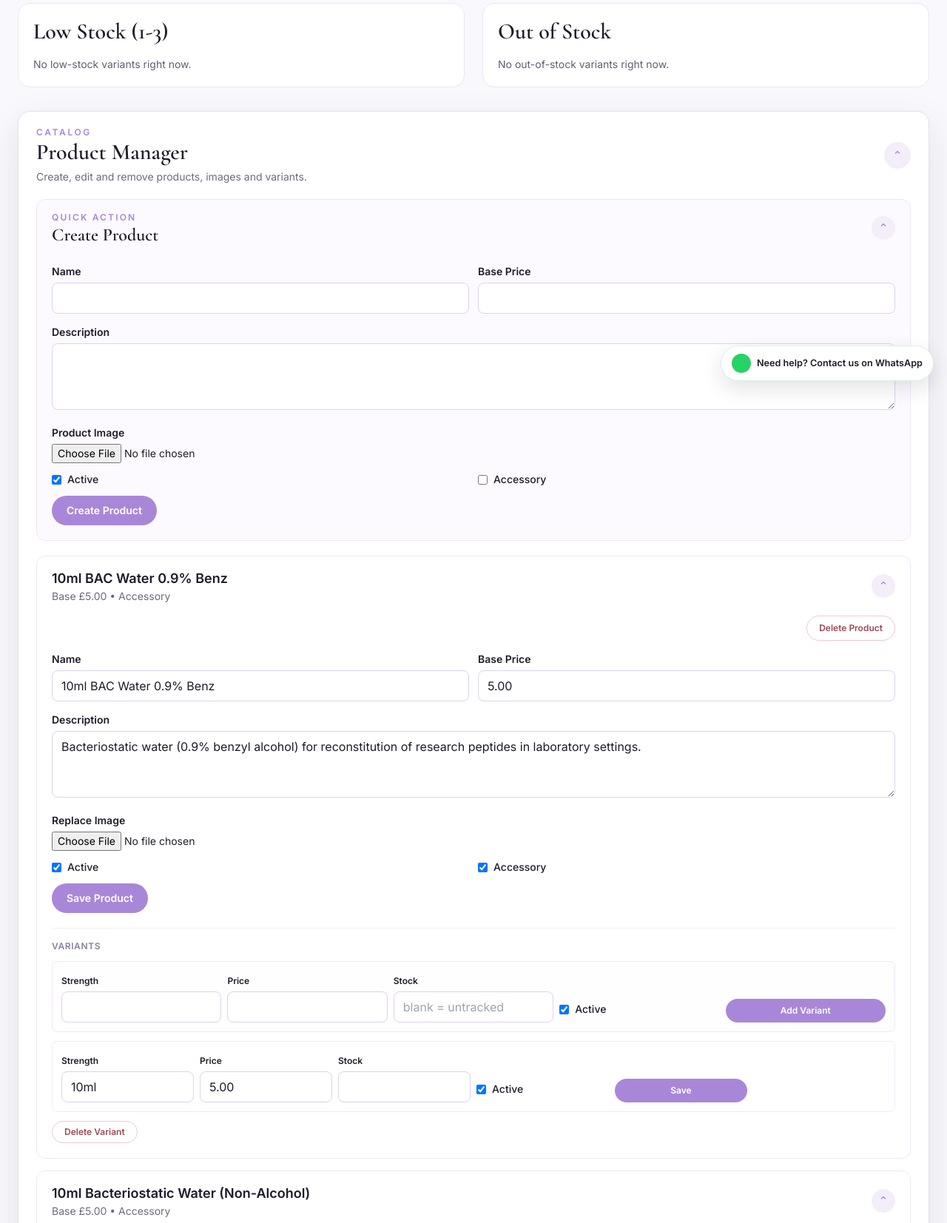
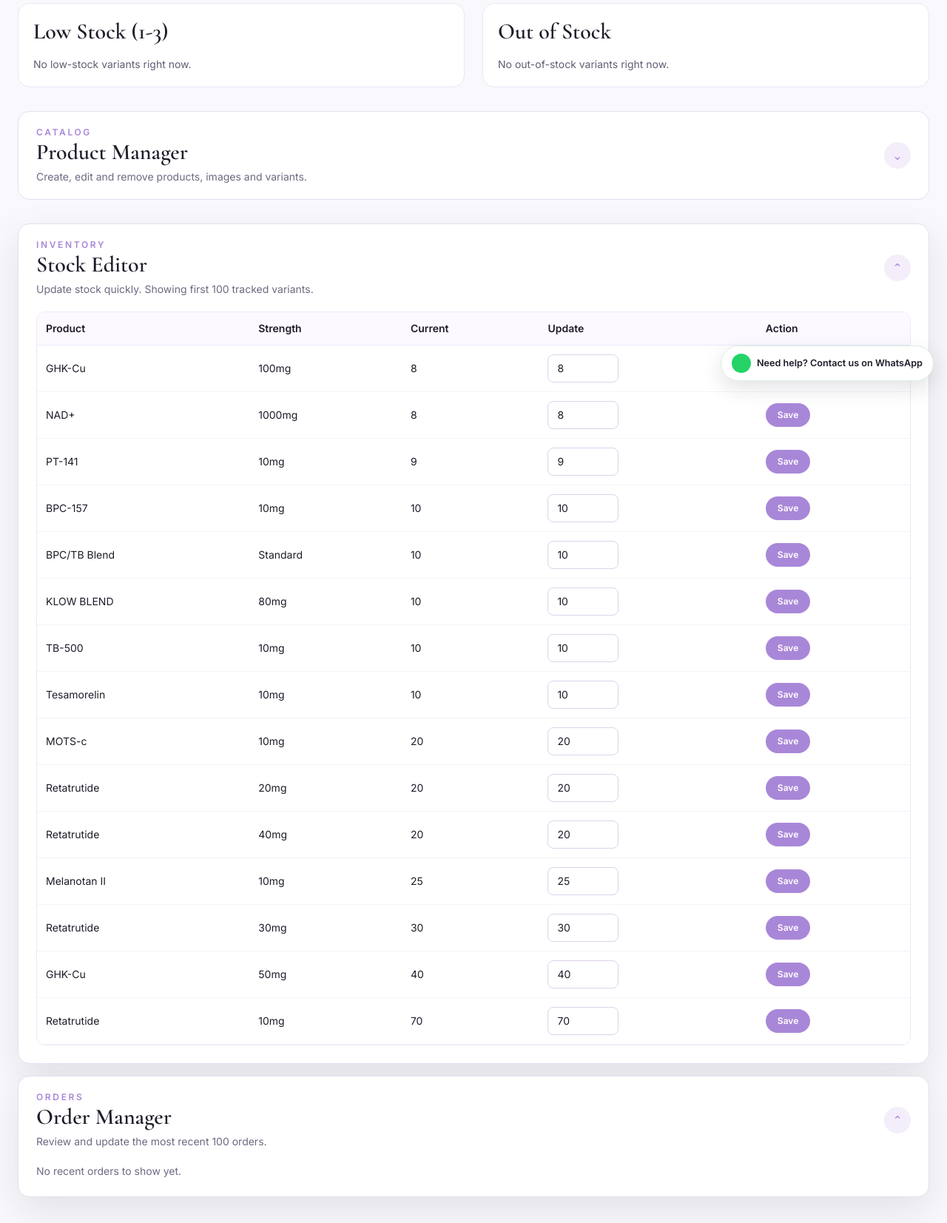
Before and after one commit to Learan-Canning/lightlab, a Django app: page /manager/dashboard/ in a window 1280 px wide. Shown: the part 267-1920 px from the top of the page at 74% size. Run offline with Django 5.2, Linux system fonts and the light colour scheme; the visitor is signed in with stand-in values (Sample User, id 1); data comes from the database, SQL or seed files in the repository; data that the repository does not hold is empty; some libraries are stand-ins or nearby versions.

Commit message:
Collapse product manager into clean per-product dropdown list

```diff
--- a/templates/manager_dashboard.html
+++ b/templates/manager_dashboard.html
@@ -124,7 +124,7 @@
     </section>
 
     <section>
-      <details class="group rounded-2xl border border-[#e7dff1] bg-white open:shadow-[0_18px_50px_rgba(31,27,41,0.10)]" open>
+      <details class="group rounded-2xl border border-[#e7dff1] bg-white open:shadow-[0_18px_50px_rgba(31,27,41,0.10)]">
         <summary class="list-none cursor-pointer px-5 py-4 sm:px-6 sm:py-5 flex items-center justify-between gap-4">
           <div>
             <p class="text-xs font-semibold uppercase tracking-[0.22em] text-llprimary">Catalog</p>
@@ -135,7 +135,7 @@
         </summary>
 
         <div class="px-5 pb-5 sm:px-6 sm:pb-6 space-y-5">
-          <details class="group rounded-xl border border-[#efe8f8] bg-[#fcfaff]" open>
+          <details class="group rounded-xl border border-[#efe8f8] bg-[#fcfaff]">
             <summary class="list-none cursor-pointer px-4 py-4 sm:px-5 flex items-center justify-between gap-3">
               <div>
                 <p class="text-xs font-semibold uppercase tracking-[0.18em] text-llprimary">Quick Action</p>
@@ -185,9 +185,10 @@
             </div>
           </details>
 
-          <div class="space-y-4">
+          <div class="space-y-3">
+            <p class="text-xs font-semibold uppercase tracking-[0.18em] text-[#8b829b]">Products List (tap a product to edit)</p>
             {% for product in manager_products %}
-              <details class="group rounded-xl border border-[#efe8f8] bg-white" open>
+              <details class="group rounded-xl border border-[#efe8f8] bg-white">
                 <summary class="list-none cursor-pointer px-4 py-4 sm:px-5 flex items-center justify-between gap-3">
                   <div>
                     <p class="font-semibold text-lg">{{ product.name }}</p>
```
